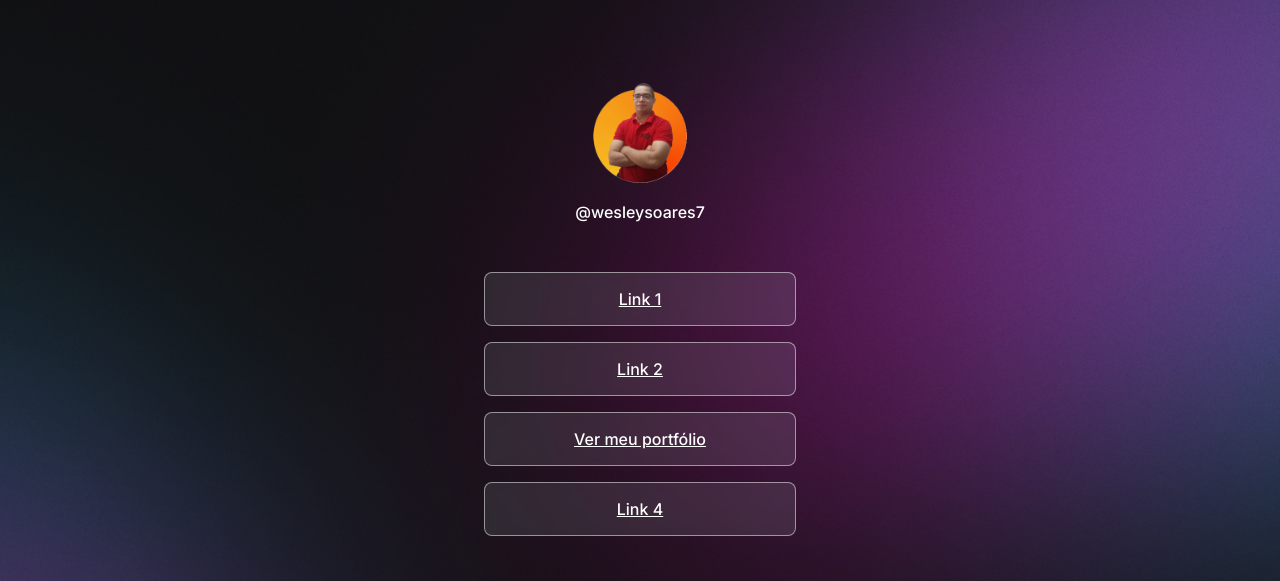
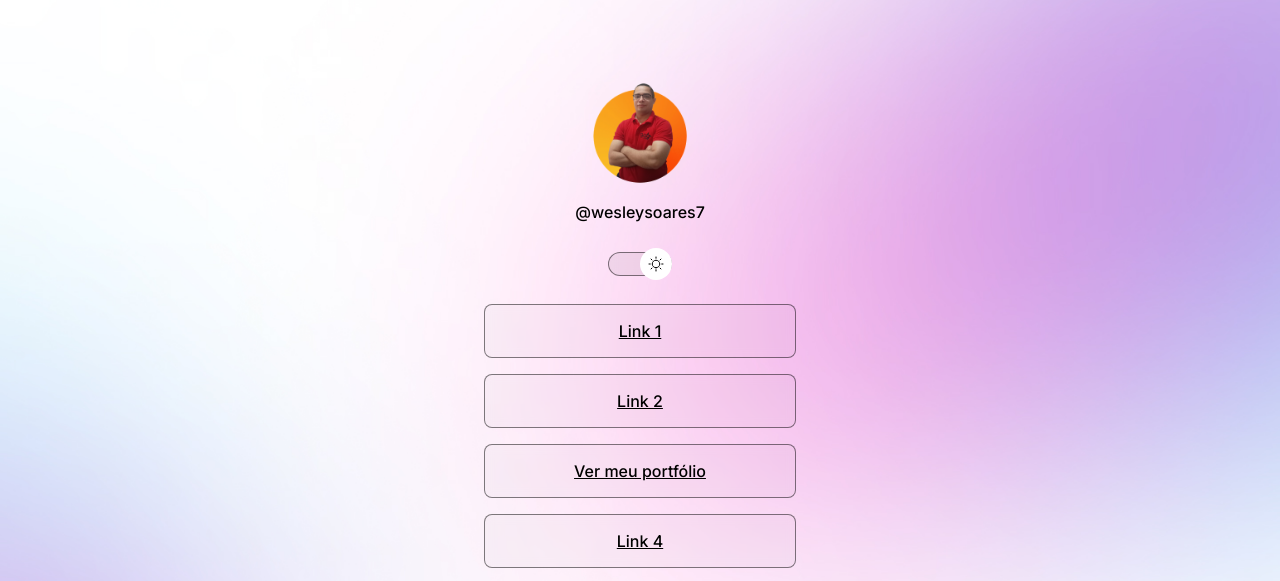
Before and after one commit to Wesleysoares7/my-link-page, a plain HTML site: page index.html in a window 1280 px wide. Shown: the top 581 px of the page. Drawn offline with nearby package versions, Linux system fonts and the light colour scheme.

Commit message:
fix: correção e criação de botão para intereção da estilização da pagina

```diff
--- a/index.html
+++ b/index.html
@@ -1,5 +1,5 @@
 <!DOCTYPE html>
-<html lang="pt-br" class="">
+<html lang="pt-br" class="light">
   <head>
     <link rel="preconnect" href="https://fonts.googleapis.com" />
     <link rel="preconnect" href="https://fonts.gstatic.com" crossorigin />
@@ -21,6 +21,11 @@
         />
         <p>@wesleysoares7</p>
       </div>
+      <div id="switch">
+        <button></button>
+        <span></span>
+      </div>
+
       <ul>
         <li>
           <a href="#" target="_blank">Link 1</a>
--- a/style.css
+++ b/style.css
@@ -8,12 +8,20 @@
   --text-color: white;
   --bg-url: url(./assets/bg-desktop.jpg);
   --stroker-color: rgba(255, 255, 255, 0.5);
+  --surface-color: rgba(255, 255, 255, 0.05);
+  --surface-color-hover: rgba(0, 0, 0, 0.02);
+  --highlight-color: rgba(225, 225, 225, 0.2);
+  --switch-bg-url: url(./assets/moon-stars.svg);
 }
 
 .light {
   --text-color: black;
   --bg-url: url(./assets/bg-desktop-light.jpg);
   --stroker-color: rgba(0, 0, 0, 0.5);
+  --surface-color: rgba(0, 0, 0, 0.05);
+  --surface-color-hover: rgba(0, 0, 0, 0.02);
+  --highlight-color: rgba(0, 0, 0, 0.1);
+  --switch-bg-url: url(./assets/sun.svg);
 }
 
 body {
@@ -53,6 +61,41 @@ body * {
   margin-top: 8px;
 }
 
+#switch {
+  position: relative;
+  width: 64px;
+  margin: 4px auto;
+}
+
+#switch button {
+  width: 32px;
+  height: 32px;
+  background: white var(--switch-bg-url) no-repeat center;
+  border: 0;
+  border-radius: 50%;
+  position: absolute;
+  left: 0;
+  z-index: 1;
+  top: 50%;
+  transform: translateY(-50%);
+}
+
+.light #switch button {
+  right: 0;
+  left: initial;
+}
+
+#switch span {
+  display: block;
+  width: 64px;
+  height: 24px;
+  background: var(--surface-color);
+  border: 1px solid var(--stroker-color);
+  backdrop-filter: blur(4px);
+  -webkit-backdrop-filter: blur(4px);
+  border-radius: 9999px;
+}
+
 ul {
   display: flex;
   flex-direction: column;
@@ -66,7 +109,7 @@ ul li a {
   align-items: center;
   justify-content: center;
   padding: 16px 24px;
-  background: rgba(225, 255, 255, 0.1);
+  background: var(--surface-color-hover);
   border: 1px solid var(--stroker-color);
   border-radius: 8px;
   backdrop-filter: blur(4px);
@@ -96,7 +139,7 @@ ul li a:hover {
 }
 
 #social-links a:hover {
-  background-color: rgba(225, 225, 225, 0.2);
+  background-color: var(--highlight-color);
 }
 
 footer {
```
